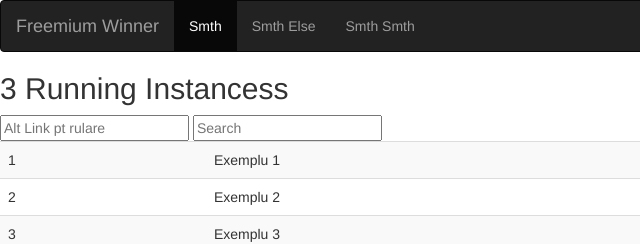
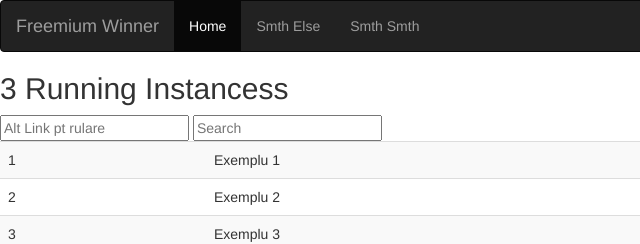
Before and after one commit to rosudrag/Freemium-winner, a plain HTML site: page gui/index.html in a window 1280 px wide. Shown: the full height of the page, 0-640 px from the left. Drawn offline with nearby package versions, Linux system fonts and the light colour scheme; some packages are replaced by stand-ins of ours; some icons are missing.

Commit message:
Added front-end skeleton - Nav bar improv 2

```diff
--- a/gui/html/nav-bar.html
+++ b/gui/html/nav-bar.html
@@ -4,7 +4,7 @@
             <a class="navbar-brand" href="home">Freemium Winner</a>
         </div>
         <ul class="nav navbar-nav">
-            <li class="active"><a ui-sref="home">Smth</a></li>
+            <li class="active"><a ui-sref="home">Home</a></li>
             <li><a ui-sref="ceva">Smth Else</a></li>
             <li><a ui-sref="ceva">Smth Smth</a></li>
         </ul>
```
